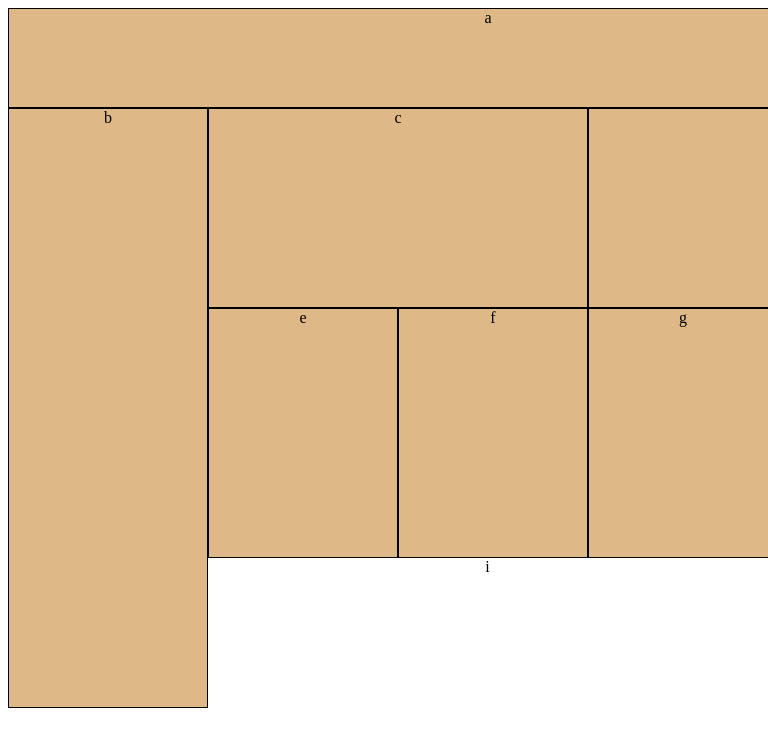
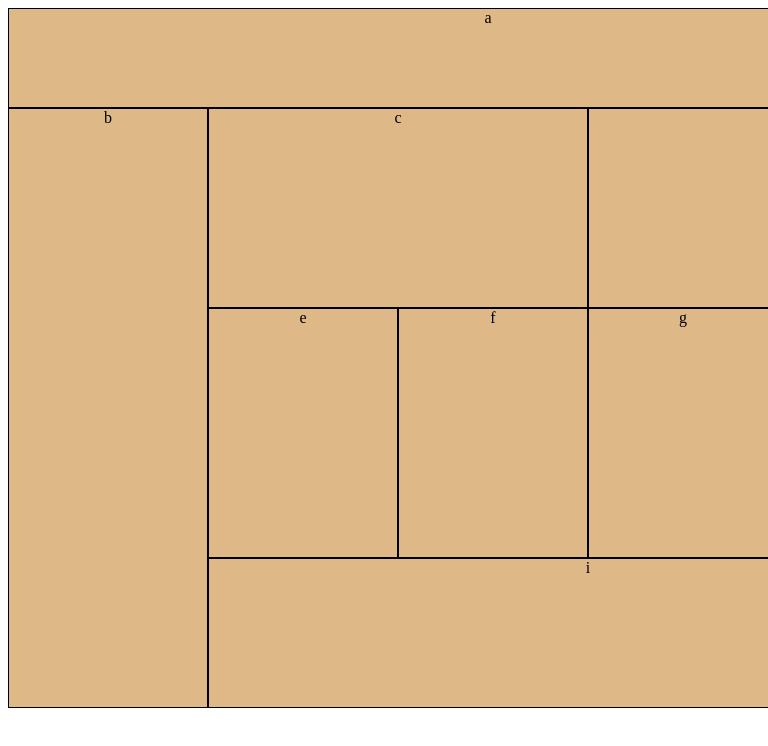
Before and after one commit to Eyob1984/lab-01, a plain HTML site: page index.html in a window 768 px wide. Shown: the top 746 px of the page. Drawn offline with Linux system fonts and the light colour scheme.

Commit message:
desk top viwe become resposive

```diff
--- a/base.css
+++ b/base.css
@@ -82,7 +82,7 @@
   }
 }
 
-@media (min-width: 768px) and (max-width: 960px){
+@media (min-width: 768px) and (max-width: 1200px){
   *{
     box-sizing: border-box;
   }
@@ -167,7 +167,7 @@
       height: 250px;
   }
     .foot{
-
+      float: left;
       border: 1px solid;
       border-color: black;
       background-color: burlywood;
```
